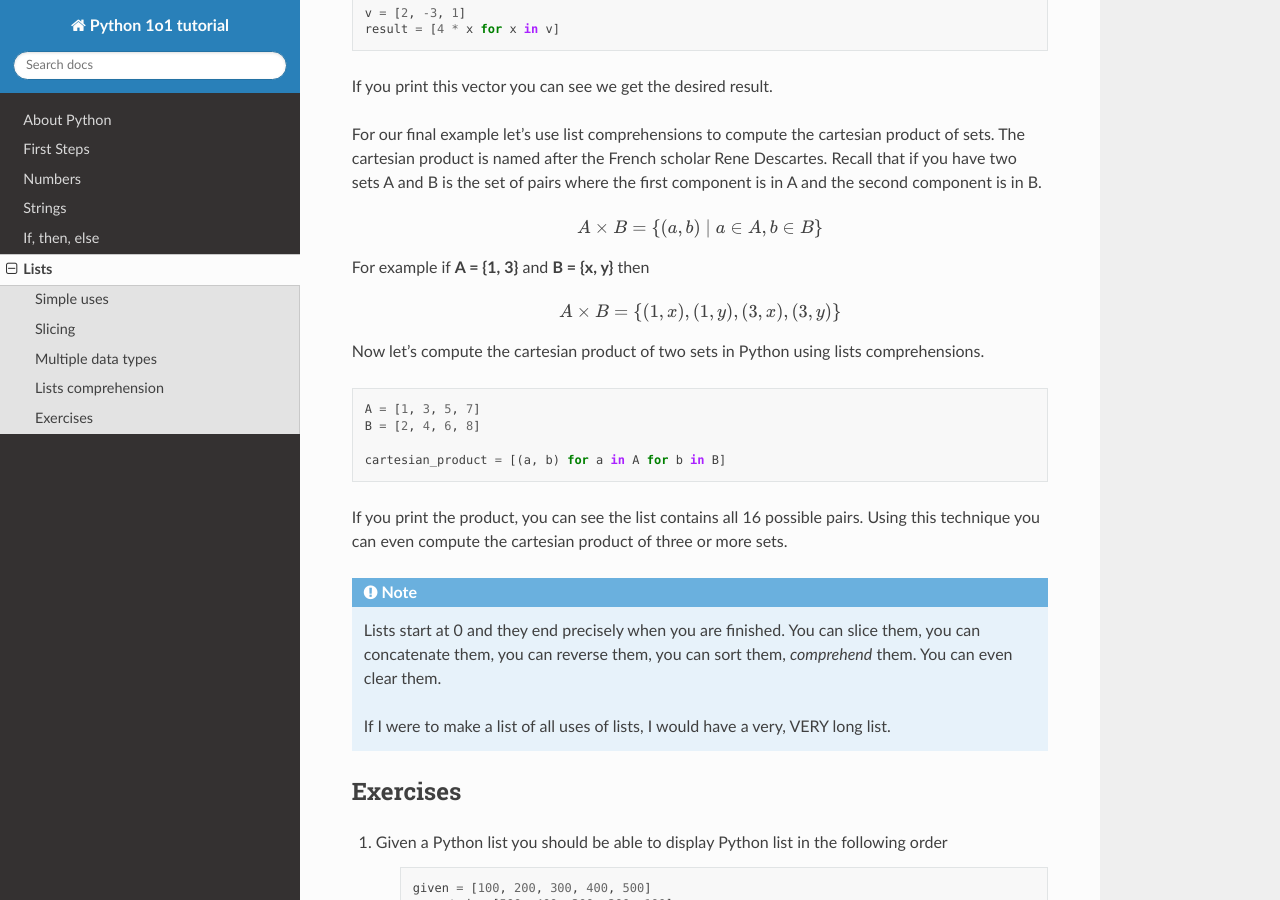
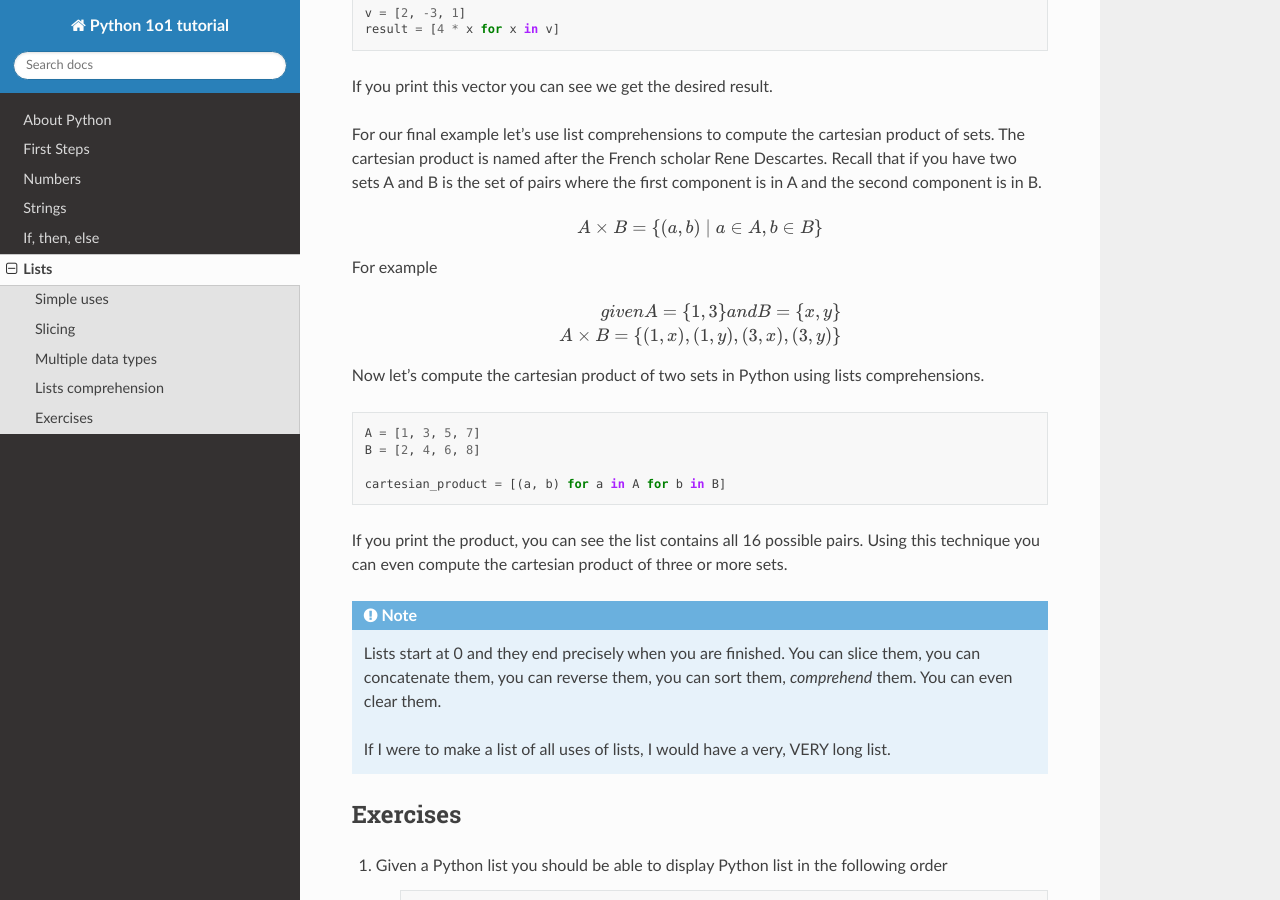
Before and after one commit to kopsha/python-1o1, a Sphinx documentation site: the page built from docs/lists.rst, in a window 1280 px wide and 900 px high, scrolled down 7485 px. Built offline with Sphinx 7.4.7 and the Read the Docs theme 2.0.0, drawn with Linux system fonts in a browser that asks for light colours.

Commit message:
beautify finally

```diff
--- a/docs/lists.rst
+++ b/docs/lists.rst
@@ -423,9 +423,11 @@ first component is in A and the second component is in B.
 
     A \times B  = \{ (a, b) \mid a \in A, b \in B \}
 
-For example if **A = {1, 3}** and **B = {x, y}** then
+For example
 
 .. math::
+
+    given A = \{ 1, 3 \} and B = \{ x, y \}
 
     A \times B  = \{ (1, x), (1, y), (3, x), (3, y) \}
 
```
